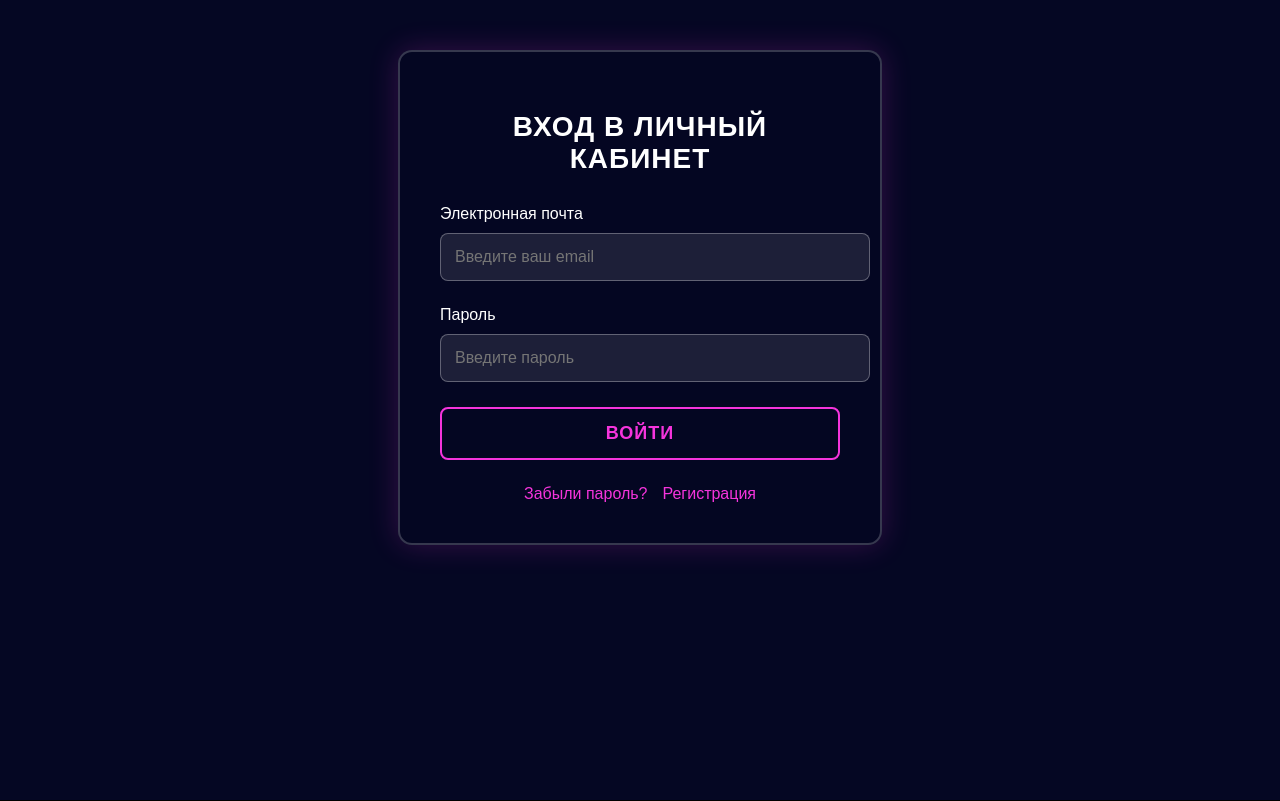
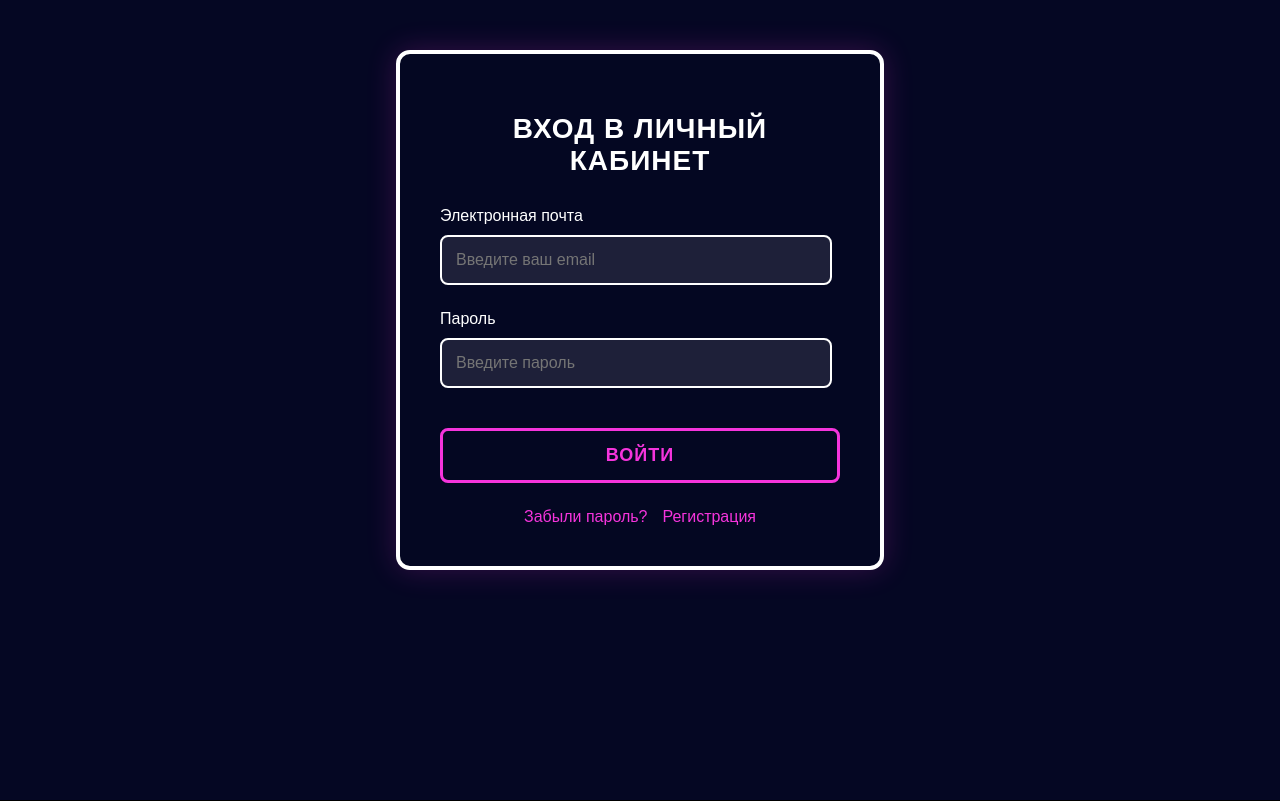
Before and after one commit to qqarisha/womens_community, a Flask app: page /lk in a window 1280 px wide. Shown: the part 116-917 px from the top of the page. Run offline with Flask 3, Linux system fonts and the light colour scheme.

Commit message:
Update lk.css

```diff
--- a/main_block1/static/lk.css
+++ b/main_block1/static/lk.css
@@ -4,7 +4,7 @@
     padding: 40px; /* Внутренние отступы */
     background: rgba(5, 7, 35, 0.9); /* Темно-синий полупрозрачный фон */
     border-radius: 14px; /* Закругленные углы */
-    border: 2px solid rgba(255, 255, 255, 0.2); /* Полупрозрачная белая рамка */
+    border: 4px solid #ffffff; /* Полупрозрачная белая рамка */
     box-shadow: 0 0 30px rgba(245, 52, 220, 0.2); /* Розовое свечение */
     position: relative; /* Для позиционирования внутренних элементов */
     z-index: 2; /* Поднимаем над фоновыми элементами */
@@ -33,16 +33,16 @@
 }
 
 .login-form input {
-    width: 100%; /* Ширина на весь контейнер */
+    width: 90%; /* Ширина на весь контейнер */
     padding: 14px; /* Внутренние отступы */
     background: rgba(255, 255, 255, 0.1); /* Полупрозрачный белый фон */
-    border: 1px solid rgba(255, 255, 255, 0.3); /* Полупрозрачная рамка */
+    border: 2px solid #ffffff; /* Полупрозрачная рамка */
     border-radius: 8px; /* Закругленные углы */
     font-size: 16px; /* Размер шрифта */
     color: #ffffff; /* Белый текст */
     transition: all 0.3s ease; /* Плавные анимации */
+
 }
-
 .login-form input:focus {
     outline: none; /* Убираем стандартный контур */
     border-color: #F534DC; /* Розовая рамка при фокусе */
@@ -54,13 +54,14 @@
     padding: 14px; /* Внутренние отступы */
     background: none; /* Прозрачный фон */
     color: #F534DC; /* Розовый текст */
-    border: 2px solid #F534DC; /* Розовая рамка */
+    border: 3px solid #F534DC; /* Розовая рамка */
     border-radius: 8px; /* Закругленные углы */
     font-size: 18px; /* Размер шрифта */
     font-weight: bold; /* Жирное начертание */
     cursor: pointer; /* Курсор-указатель */
     transition: background-color 0.3s; /* Плавный переход цвета фона */    text-transform: uppercase; /* Заглавные буквы */
     letter-spacing: 1px; /* Разрядка между буквами */
+    margin-top: 15px;
 }
 
 .login-form button:hover {
```
